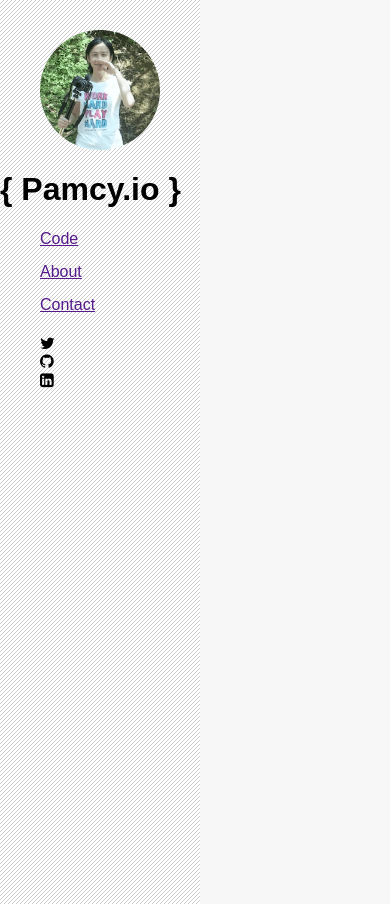
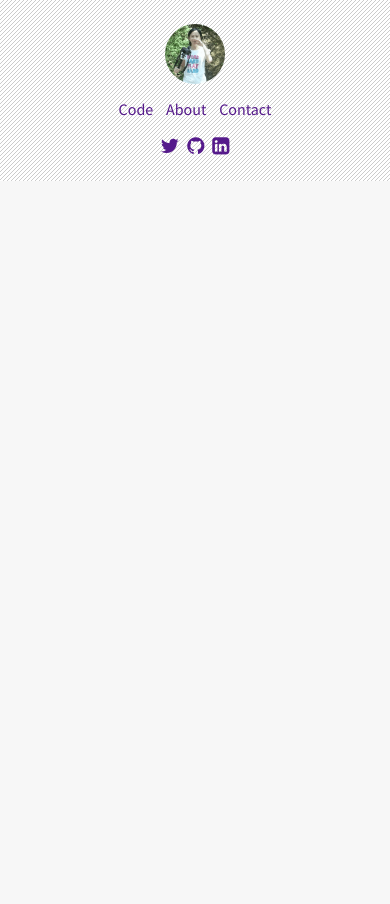
Before and after one commit to pamcy/Personal-Website, a plain HTML site: page index.html in a window 390 px wide. After the commit the page ends 844 px from the top, so only its background shows below. Drawn offline with nearby package versions, Linux system fonts and the light colour scheme.

Commit message:
Create a responsive menu

```diff
--- a/css/main.css
+++ b/css/main.css
@@ -6,63 +6,104 @@
 /* ==========================================================================
    Base styles
    ========================================================================== */
+:root {
+    --primaryColor: #363636;
+}
+
+*, :after, :before {
+   box-sizing: border-box;
+}
+
 html {
  box-sizing: border-box;
 }
 
 body {
     background-color: #F7F7F7;
+    font-family: 'Source Sans Pro', sans-serif;``
+}
+
+h1 {
+    color: var(--primaryColor);
+}
+
+a {
+    text-decoration: none;
 }
 
 ul {
     list-style: none;
 }
 
-    header {
-        align-items: center;
-        background: #fff url(/img/bg_pattern_slash.gif);
-        /*display: flex;
-        flex-direction: column;
-        justify-content: flex-start;*/
-        height: 100vh;
-        padding: 30px 0;
-        width: 200px;
+ul, li {
+    margin: 0;
+    padding: 0;
 }
 
+img {
+    display: block;
+    height: auto;
+    max-width: 100%;
+}
 
+.wrapper {
+    display: flex;
+    flex-direction: column;
+    min-height: 100vh;
+    min-width: 100vw;
+}
 
 
 
 /* ==========================================================================
    Header Nav Menu
    ========================================================================== */
-    header .logo {
-        background: url(/img/logo-pamcy.png) no-repeat center;
+.menu {
+   background: #fff url(/img/bg_pattern_slash.gif);
+   padding: .5rem;
+}
+
+.menu .menu-logo {
     background-size: contain;
     border-radius: 50%;
-        height: 120px;
-        margin: 0 auto;
-        width: 120px;
+    cursor: pointer;
+    height: 60px;
+    margin: 1rem auto;
+    width: 60px;
 }
 
-    header .navbar ul {
-        margin: 20px 0;
-        /*padding: 0 40px 0 0;
-        text-align: right;*/
+.menu h1 {
+    display: none;
+    font-size: 1.5rem;
+    text-align: center;
 }
 
-    header .navbar ul li {
-        margin: 0 0 15px 0;
+.menu nav.menu-navMain ul.navMain-items {
+    display: flex;
+    flex-flow: row wrap;
+    justify-content: center;
 }
 
-    header .socialbtns ul {
-        /*padding: 0 40px 0 0;
-        text-align: right;*/
+.menu nav.menu-navMain ul.navMain-items li {
+    margin: 0 .4rem;
 }
 
-    header .socialbtns ul li {
-        /*display: inline-block;*/
+.menu nav.menu-navSocial ul.navSocial-items {
+    display: flex;
+    flex-flow: row wrap;
+    justify-content: center;
 }
+
+.menu nav.menu-navSocial ul.navSocial-items li {
+
+    margin: 1rem .25rem;
+}
+
+.menu nav.menu-navSocial ul.navSocial-items .navSocial-icons {
+    font-size: 1.25rem;
+}
+
+
 
 
 
@@ -111,13 +152,29 @@
    Modify as content requires.
    ========================================================================== */
 
-@media only screen and (min-width: 35em) {
-    /* Style adjustments for viewports that meet the condition */
+@media only screen and (min-width: 840px) {
+    .wrapper {
+        height: 100vh;
+        flex-direction: row;
+        overflow: hidden;
     }
 
-@media print,
-       (-webkit-min-device-pixel-ratio: 1.25),
-       (min-resolution: 1.25dppx),
-       (min-resolution: 120dpi) {
-    /* Style adjustments for high resolution devices */
+    .menu {
+        flex: 0 0 15rem;
+        max-width: 15rem;
+        padding: 2rem 1rem;
     }
+
+    .menu h1 {
+        display: block;
+    }
+
+    .menu nav.menu-navMain ul.navMain-items {
+        align-items: center;
+        flex-direction: column;
+    }
+
+    .menu nav.menu-navMain ul.navMain-items li {
+        margin: .75rem 0;
+    }
+}
--- a/index.html
+++ b/index.html
@@ -10,29 +10,36 @@
         <!-- Place favicon.ico in the root directory -->
 
         <!-- Stylesheets -->
+        <link href="https://fonts.googleapis.com/css?family=Source+Sans+Pro:300,400,600,700" rel="stylesheet">
         <link rel="stylesheet" href="https://maxcdn.bootstrapcdn.com/font-awesome/4.7.0/css/font-awesome.min.css">
         <link rel="stylesheet" href="css/normalize.css">
         <link rel="stylesheet" href="css/main.css">
     </head>
     <body>
-        <header>
-            <div class="logo"></div>
-            <h1>{ Pamcy.io }</h1>
-            <nav class="navbar">
-                <ul>
+        <div class="wrapper">
+            <header class="menu">
+                <a href=""><img src="img/logo-pamcy.png" class="menu-logo" alt=""></a>
+                <h1><a href="">{ Pamcy.io }</a></h1>
+                <nav class="menu-navMain">
+                    <ul class="navMain-items">
                         <li><a href="">Code</a></li>
                         <li><a href="">About</a></li>
                         <li><a href="">Contact</a></li>
                     </ul>
                 </nav>
-            <div class="socialbtns">
-                <ul>
-                    <li><i class="fa fa-twitter"></i></li>
-                    <li><i class="fa fa-github"></i></li>
-                    <li><i class="fa fa-linkedin-square"></i></li>
+                <nav class="menu-navSocial">
+                    <ul class="navSocial-items">
+                        <li><a class="navSocial-icons" href=""><i class="fa fa-twitter"></i></a></li>
+                        <li><a class="navSocial-icons" href=""><i class="fa fa-github"></i></a></li>
+                        <li><a class="navSocial-icons" href=""><i class="fa fa-linkedin-square"></i></a></li>
                     </ul>
+                </nav>
+
+            </header>
+
+            <main></main>
         </div>
-        </header>
+
 
 
 
```
Lines whose indentation alone changed are shown as unchanged.
